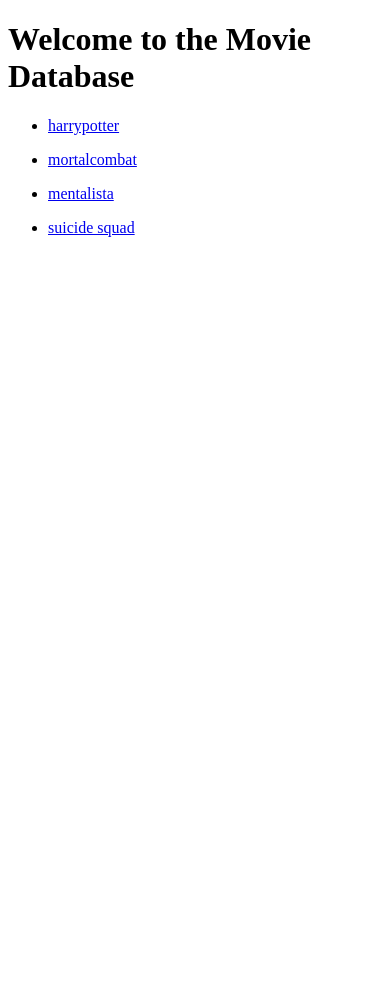
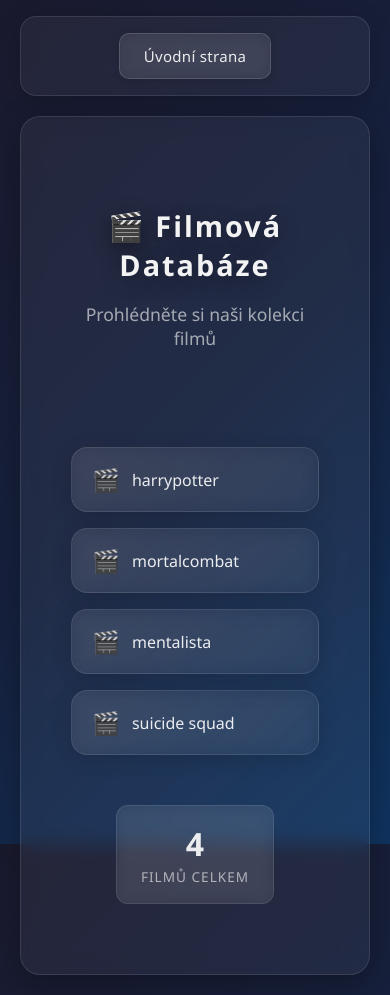
Before and after one commit to cejnik/Django, a Django app: page /movies/ in a window 390 px wide. Before the commit the page ends 237 px from the top, so only its background shows below. Run offline with Django 5.2, Linux system fonts and the light colour scheme.

Commit message:
final app with css - basics

```diff
--- /dev/null
+++ b/project_film/movies/static/movies/includes/header.css
@@ -0,0 +1,48 @@
+/* Glass Header */
+.glass-header {
+  background: rgba(255, 255, 255, 0.05);
+  backdrop-filter: blur(10px);
+  -webkit-backdrop-filter: blur(10px);
+  border: 1px solid rgba(255, 255, 255, 0.1);
+  border-radius: 16px;
+  padding: 16px 24px;
+  margin: 16px 20px 20px 20px;
+  box-shadow: 0 4px 24px rgba(0, 0, 0, 0.2);
+}
+
+.glass-nav {
+  display: flex;
+  justify-content: center;
+  gap: 24px;
+}
+
+/* Glass Button */
+.btn-glass {
+  text-decoration: none;
+  padding: 12px 24px;
+  background: rgba(255, 255, 255, 0.08);
+  backdrop-filter: blur(8px);
+  -webkit-backdrop-filter: blur(8px);
+  border: 1px solid rgba(255, 255, 255, 0.15);
+  border-radius: 10px;
+  color: rgba(255, 255, 255, 0.9);
+  font-family: 'Segoe UI', Tahoma, Geneva, Verdana, sans-serif;
+  font-size: 15px;
+  font-weight: 500;
+  letter-spacing: 0.3px;
+  transition: all 0.3s ease;
+  box-shadow: 0 2px 8px rgba(0, 0, 0, 0.15);
+}
+
+.btn-glass:hover {
+  background: rgba(255, 255, 255, 0.15);
+  border-color: rgba(255, 255, 255, 0.3);
+  color: #fff;
+  transform: translateY(-2px);
+  box-shadow: 0 4px 16px rgba(0, 0, 0, 0.25);
+}
+
+.btn-glass:active {
+  transform: translateY(0);
+  background: rgba(255, 255, 255, 0.1);
+}
--- /dev/null
+++ b/project_film/movies/static/movies/index.css
@@ -0,0 +1,196 @@
+/* Index Page - Glassmorphism Styles */
+
+/* Page Header */
+.index-header {
+    text-align: center;
+    padding: 40px 20px;
+    margin-bottom: 20px;
+}
+
+.index-title {
+    color: rgba(255, 255, 255, 0.95);
+    font-size: 2.5rem;
+    font-weight: 700;
+    text-shadow: 0 4px 20px rgba(0, 0, 0, 0.4);
+    letter-spacing: 2px;
+    margin-bottom: 10px;
+}
+
+.index-subtitle {
+    color: rgba(255, 255, 255, 0.6);
+    font-size: 1.1rem;
+    font-weight: 300;
+}
+
+/* Movies List Container */
+.movies-list-container {
+    max-width: 800px;
+    margin: 0 auto;
+    padding: 20px;
+}
+
+.movies-list {
+    list-style: none;
+    padding: 0;
+    margin: 0;
+    display: flex;
+    flex-direction: column;
+    gap: 16px;
+}
+
+/* Individual Movie Item */
+.movie-item {
+    background: linear-gradient(
+        135deg,
+        rgba(255, 255, 255, 0.08) 0%,
+        rgba(255, 255, 255, 0.02) 100%
+    );
+    backdrop-filter: blur(10px);
+    -webkit-backdrop-filter: blur(10px);
+    border: 1px solid rgba(255, 255, 255, 0.1);
+    border-radius: 16px;
+    padding: 20px 28px;
+    transition: all 0.3s ease;
+    box-shadow: 0 4px 20px rgba(0, 0, 0, 0.15);
+}
+
+.movie-item:hover {
+    background: linear-gradient(
+        135deg,
+        rgba(255, 255, 255, 0.15) 0%,
+        rgba(255, 255, 255, 0.05) 100%
+    );
+    transform: translateX(8px);
+    border-color: rgba(255, 255, 255, 0.25);
+    box-shadow: 0 8px 30px rgba(0, 0, 0, 0.25);
+}
+
+/* Movie Link */
+.movie-link {
+    color: rgba(255, 255, 255, 0.9);
+    text-decoration: none;
+    font-size: 1.2rem;
+    font-weight: 500;
+    display: flex;
+    align-items: center;
+    gap: 12px;
+    transition: all 0.3s ease;
+}
+
+.movie-link::before {
+    content: '🎬';
+    font-size: 1.4rem;
+    transition: transform 0.3s ease;
+}
+
+.movie-item:hover .movie-link::before {
+    transform: scale(1.2);
+}
+
+.movie-item:hover .movie-link {
+    color: rgba(255, 255, 255, 1);
+    text-shadow: 0 0 20px rgba(255, 255, 255, 0.3);
+}
+
+/* Movie Index Card (alternativní styl) */
+.movie-index-card {
+    background: linear-gradient(
+        145deg,
+        rgba(255, 255, 255, 0.1) 0%,
+        rgba(255, 255, 255, 0.03) 100%
+    );
+    backdrop-filter: blur(12px);
+    -webkit-backdrop-filter: blur(12px);
+    border: 1px solid rgba(255, 255, 255, 0.12);
+    border-radius: 20px;
+    padding: 24px;
+    margin-bottom: 16px;
+    box-shadow:
+        0 8px 32px rgba(0, 0, 0, 0.2),
+        inset 0 1px 0 rgba(255, 255, 255, 0.1);
+    transition: all 0.3s ease;
+}
+
+.movie-index-card:hover {
+    transform: translateY(-3px);
+    background: linear-gradient(
+        145deg,
+        rgba(255, 255, 255, 0.15) 0%,
+        rgba(255, 255, 255, 0.05) 100%
+    );
+    box-shadow:
+        0 12px 40px rgba(0, 0, 0, 0.3),
+        inset 0 1px 0 rgba(255, 255, 255, 0.15);
+    border-color: rgba(255, 255, 255, 0.2);
+}
+
+.movie-index-card a {
+    color: white;
+    text-decoration: none;
+    font-size: 1.3rem;
+    font-weight: 500;
+}
+
+/* Empty State */
+.no-movies {
+    background: rgba(255, 255, 255, 0.05);
+    backdrop-filter: blur(8px);
+    border-radius: 16px;
+    padding: 40px;
+    text-align: center;
+    color: rgba(255, 255, 255, 0.5);
+    border: 1px solid rgba(255, 255, 255, 0.08);
+}
+
+/* Stats / Info Row */
+.index-stats {
+    display: flex;
+    justify-content: center;
+    gap: 40px;
+    margin-top: 30px;
+    padding: 20px;
+}
+
+.stat-item {
+    background: rgba(255, 255, 255, 0.08);
+    backdrop-filter: blur(8px);
+    border-radius: 12px;
+    padding: 16px 24px;
+    text-align: center;
+    border: 1px solid rgba(255, 255, 255, 0.1);
+}
+
+.stat-number {
+    display: block;
+    font-size: 2rem;
+    font-weight: 700;
+    color: rgba(255, 255, 255, 0.9);
+}
+
+.stat-label {
+    font-size: 0.85rem;
+    color: rgba(255, 255, 255, 0.6);
+    text-transform: uppercase;
+    letter-spacing: 1px;
+}
+
+/* Responsive */
+@media (max-width: 768px) {
+    .index-title {
+        font-size: 1.8rem;
+    }
+
+    .movie-item {
+        padding: 16px 20px;
+    }
+
+    .movie-link {
+        font-size: 1rem;
+    }
+
+    .index-stats {
+        flex-direction: column;
+        gap: 16px;
+        align-items: center;
+    }
+}
--- /dev/null
+++ b/project_film/movies/templates/movies/includes/header.html
@@ -0,0 +1,5 @@
+<header class="glass-header">
+  <nav class="glass-nav">
+    <a href="{% url 'index' %}" class="btn-glass">Úvodní strana</a>
+  </nav>
+</header>
--- a/project_film/movies/templates/movies/index.html
+++ b/project_film/movies/templates/movies/index.html
@@ -1,16 +1,44 @@
-<!doctype html>
-<html lang="en">
-  <head>
-    <meta charset="UTF-8" />
-    <meta name="viewport" content="width=device-width, initial-scale=1.0" />
-    <title>Main Page</title>
-  </head>
-  <body>
-    <h1>Welcome to the Movie Database</h1>
-    {% for one_movie in movie_names %}
-    <ul>
-      <li><a href="{% url 'movie_url' one_movie %}"> {{ one_movie }} </a></li>
-    </ul>
-    {% endfor %}
-  </body>
-</html>
+{% extends "base.html" %}
+{% load static %}
+
+{% block css_files %}
+<link rel="stylesheet" href="{% static "movies/index.css" %}">
+{% endblock css_files %}
+
+{% block page_title %}Movies - Index{% endblock page_title%}
+
+{% block content %}
+{% include "./includes/header.html"%}
+
+<div class="glass-container">
+    <div class="index-header">
+        <h1 class="index-title">🎬 Filmová Databáze</h1>
+        <p class="index-subtitle">Prohlédněte si naši kolekci filmů</p>
+    </div>
+
+    <div class="movies-list-container">
+        {% if movie_names %}
+        <ul class="movies-list">
+            {% for one_movie in movie_names %}
+            <li class="movie-item">
+                <a href="{% url 'movie_url' one_movie %}" class="movie-link">
+                    {{ one_movie }}
+                </a>
+            </li>
+            {% endfor %}
+        </ul>
+
+        <div class="index-stats">
+            <div class="stat-item glass">
+                <span class="stat-number">{{ movie_names|length }}</span>
+                <span class="stat-label">Filmů celkem</span>
+            </div>
+        </div>
+        {% else %}
+        <div class="no-movies">
+            <p>Žádné filmy k zobrazení.</p>
+        </div>
+        {% endif %}
+    </div>
+</div>
+{% endblock content %}
--- a/project_film/movies/urls.py
+++ b/project_film/movies/urls.py
@@ -2,7 +2,7 @@
 from . import views
 
 urlpatterns = [
-    path('', views.index),
+    path('', views.index, name='index'),
     path('<int:movie_number>', views.all_movie_number),
     path('<str:movie_string>', views.all_movies_string, name = 'movie_url'),
 
--- a/project_film/movies/views.py
+++ b/project_film/movies/views.py
@@ -2,7 +2,7 @@
 from django.http import HttpResponse, HttpResponseNotFound, HttpResponseRedirect
 from django.urls import reverse
 from django.shortcuts import redirect
-# from django.template.loader import render_to_string
+from django.template.loader import render_to_string
 
 
 #all_movies_string
@@ -34,7 +34,8 @@
 
         })
     except:
-        return HttpResponseNotFound('Film není v databázi')
+        response_data = render_to_string('404.html')
+        return HttpResponseNotFound(response_data)
 
 def all_movie_number(request, movie_number):
     movies_names_list = list(movies_list.keys())
--- /dev/null
+++ b/project_film/package.json
@@ -0,0 +1,5 @@
+{
+  "devDependencies": {
+    "prettier-plugin-jinja-template": "^2.1.0"
+  }
+}
--- a/project_film/project_film/settings.py
+++ b/project_film/project_film/settings.py
@@ -57,6 +57,7 @@
         'BACKEND': 'django.template.backends.django.DjangoTemplates',
         'DIRS': [
             # BASE_DIR / 'movies' / 'templates'
+            BASE_DIR / 'templates'
         ],
         'APP_DIRS': True,
         'OPTIONS': {
@@ -119,6 +120,10 @@
 
 STATIC_URL = 'static/'
 
+STATICFILES_DIRS = [
+    BASE_DIR / 'static',
+]
+
 # Default primary key field type
 # https://docs.djangoproject.com/en/5.2/ref/settings/#default-auto-field
 
--- /dev/null
+++ b/project_film/static/style.css
@@ -0,0 +1,26 @@
+
+body {
+margin: 0;
+padding: 0;
+min-height: 100vh;
+background: linear-gradient(
+    135deg,
+    #1a1a2e 0%,
+    #16213e 50%,
+    #0f3460 100%
+);
+background-attachment: fixed;
+font-family: 'Segoe UI', Tahoma, Geneva, Verdana, sans-serif;
+}
+
+/* Glass Container pro hlavní obsah */
+.glass-container {
+background: rgba(255, 255, 255, 0.05);
+backdrop-filter: blur(10px);
+-webkit-backdrop-filter: blur(10px);
+border: 1px solid rgba(255, 255, 255, 0.1);
+border-radius: 20px;
+padding: 30px;
+margin: 20px;
+box-shadow: 0 8px 32px rgba(0, 0, 0, 0.3);
+}
--- /dev/null
+++ b/project_film/templates/404.html
@@ -0,0 +1,5 @@
+{% extends "base.html" %} {% block page_title %}Chyba 404. Stránka nenalezena
+{% endblock page_title %} {% block content %}
+<h1>Stránka nebyla nalezena</h1>
+<p>Omlouvám se</p>
+{% endblock content %}
--- /dev/null
+++ b/project_film/templates/base.html
@@ -0,0 +1,15 @@
+{% load static %}
+<!doctype html>
+<html lang="cs">
+  <head>
+    <meta charset="UTF-8" />
+    <meta name="viewport" content="width=device-width, initial-scale=1.0" />
+    <link rel="stylesheet" href="{% static 'style.css' %}">
+    <link rel="stylesheet" href="{% static 'movies/includes/header.css' %}">
+    {% block css_files %}{% endblock css_files %}
+    <title>{% block page_title %}{% endblock %}</title>
+  </head>
+  <body>
+    {% block content %} {% endblock %}
+  </body>
+</html>
```
Also changed, not shown: project_film/movies/static/movies/movie.css (added, +157 -0 lines), project_film/movies/templates/movies/movie.html (+32 -16 lines), project_film/package-lock.json (added), 2 other files.
